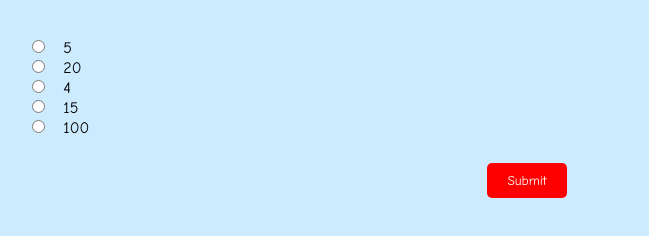
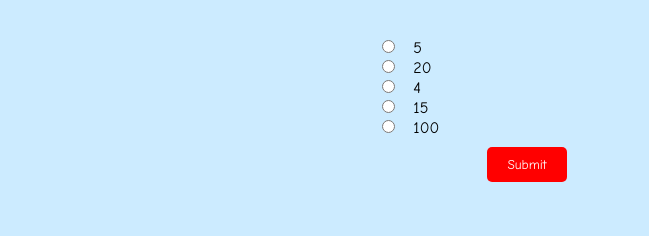
Before and after one commit to thinkful-ei-heron/heesu_reif_quiz_app, a plain HTML site: page index.html in a window 1280 px wide. Both pictures are taken after a click on the element "Start the quiz!". Shown: the part 124-360 px from the top of the page, without its empty margins (113-762 px from the left). Drawn offline with nearby package versions, Linux system fonts and the light colour scheme.

Commit message:
css changes

```diff
--- a/main.css
+++ b/main.css
@@ -16,7 +16,8 @@ ul {
   list-style: none;
   text-align: left;
   padding: 10px;
-  margin-left: 100px;
+  margin: 0 auto;
+  width: 300px;
 }
 
 #answerText {
```
